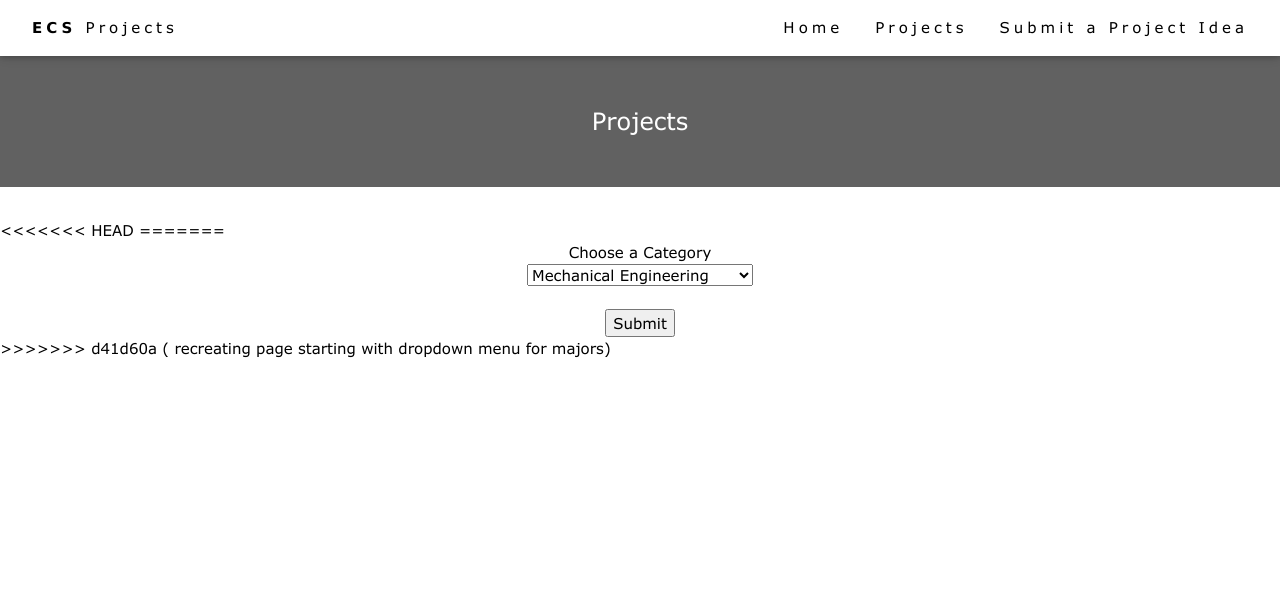
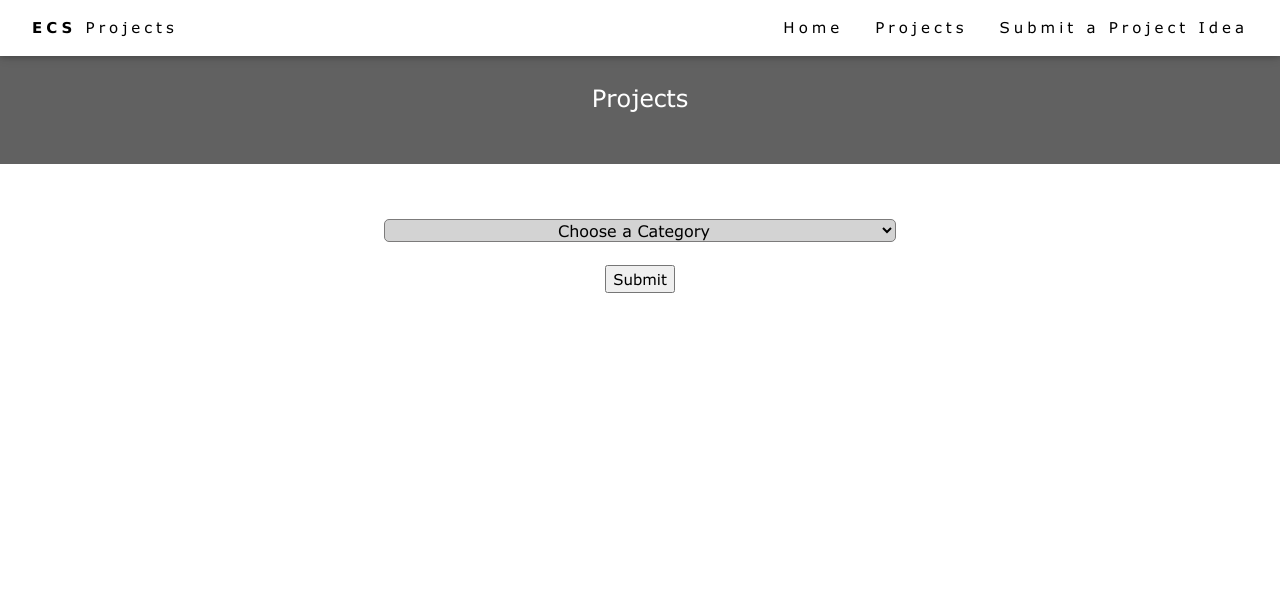
Before and after one commit to wheelsbot7/Amazing-Idea-Group, a PHP site: page /ECSProjects/projects.php in a window 1280 px wide. Shown: the top 600 px of the page. Run offline with PHP 8.4, Linux system fonts and the light colour scheme.

Commit message:
recloned and uploaded files

```diff
--- a/css/design.css
+++ b/css/design.css
@@ -67,3 +67,32 @@ the footer and the automatic slideshow */
         opacity: 1;
     }
 }
+
+
+.dropdown-menu {
+    margin: 0;
+    padding: 0;
+    width: 40%;
+    background: #D3D3D3;
+    display: inline-block;
+    border: 1px solid #7c7b7b;
+    border-radius: 5px;
+    font-size: 16px;
+    text-align: center; /* Center the text */
+}
+
+.dropdown-menu option{
+    margin: 0;
+    padding: 0;
+    background: #FFFFFF;
+    display: inline-block;
+    border: 1px solid #7c7b7b;
+    border-radius: 5px;
+    font-size: 16px;
+
+}
+
+/* Hide the placeholder option once the dropdown is expanded */
+.dropdown-menu .placeholder {
+    display: none;
+}
--- a/projects.php
+++ b/projects.php
@@ -10,35 +10,33 @@ require_once "includes/header.php";
 <link
     href="https://fonts.googleapis.com/icon?family=Material+Icons|Material+Icons+Outlined|Material+Icons+Round|Material+Icons+Sharp|Material+Icons+Two+Tone"
     rel="stylesheet" />
-<<<<<<< HEAD
-    <link rel="stylesheet" href="css/dropdown.css">
-    <link rel="stylesheet" href="css/design.css">
-    <link rel="stylesheet" href="css/w3.css">
-    <meta charset="utf-8">
-    =======
-    >>>>>>> d41d60a ( recreating page starting with dropdown menu for majors)
+
 <div class="w3-padding-16">
     <div class="w3-row w3-center w3-dark-grey w3-padding-48 w3-section">
         <span class="w3-xlarge">Projects</span>
     </div>
 </div>
 <!-- <script src="https://ajax.googleapis.com/ajax/libs/jquery/3.5.1/jquery.min.js"></script> -->
+
+<head>
 <link rel="stylesheet" href="design.css">
+<link rel="stylesheet" href="dropdown.css">
 
+
+</head>
 <body>
 
-        <<<<<<< HEAD
     <?php
-            require_once "includes/footer.php"
-            ?>=======<?php
     require_once "includes/footer.php"
     ?>
     <center>
-            <link rel="stylesheet" href="dropdown.css">
-            <form action="{Page for Submit button to send to}.php">
-                <label for="Majors">Choose a Category </label>
+
+        <form action="dbPlaceholder.php" method="POST">
+            <!-- <label for="Majors">Choose a Category: </label> -->
             <br>
-                <select name="Majors" id="Majors">
+            <select name="Majors" id="Majors" class="dropdown-menu">
+                    <!-- Placeholder option -->
+                <option value="" disabled selected class = "placeholder">Choose a Category</option>
                     <!-- Engineering-->
                 <option value="MechE">Mechanical Engineering</option>
                 <option value="EE">Electrical Engineering</option>
@@ -46,18 +44,20 @@ require_once "includes/header.php";
                 <option value="BioE">Biomedical Engineering</option>
                 <option value="CE">Civil Engineering</option>
                 <option value="CompE">Computer Engineering</option>
-                    <option value="IE">Industrial Engineering</option>
+                <option value="IndE">Industrial Engineering</option>
                 <option value="Mechatronics">Mechatronics Engineering</option>
                     <!-- Computer Science-->
                 <option value="CompSci">Computer Science</option>
-
+                <option value="Robot">Robotics</option>
+                <option value="DBS">Database Systems</option>
+                <option value="Networking">Networking</option>
+                <option value="WebDev">Website Development</option>
 
             </select>
             <br><br>
             <input type="submit" value="Submit">
         </form>
     </center>
-            >>>>>>> d41d60a ( recreating page starting with dropdown menu for majors)
 
 </body>
 
```
Also changed, not shown: dbPlaceholder.php (added, +13 -0 lines). Lines whose indentation alone changed are shown as unchanged.
